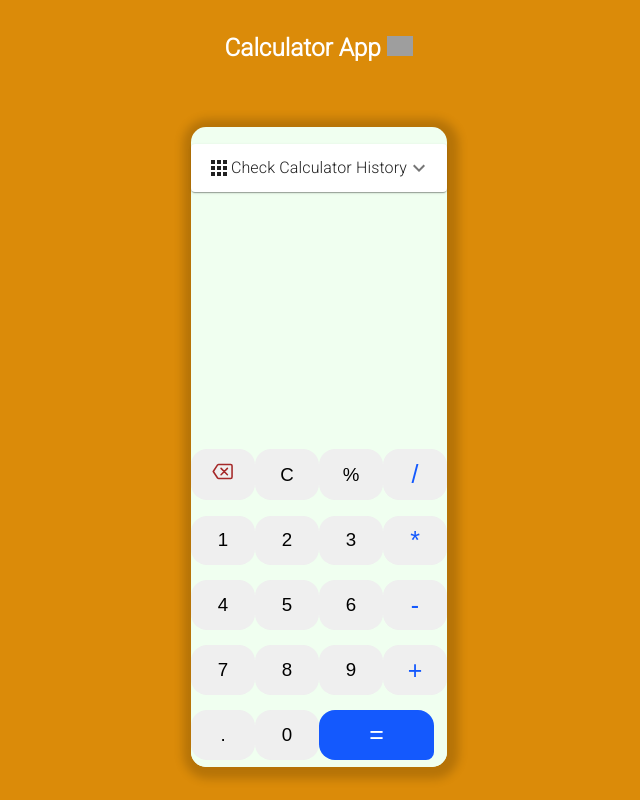
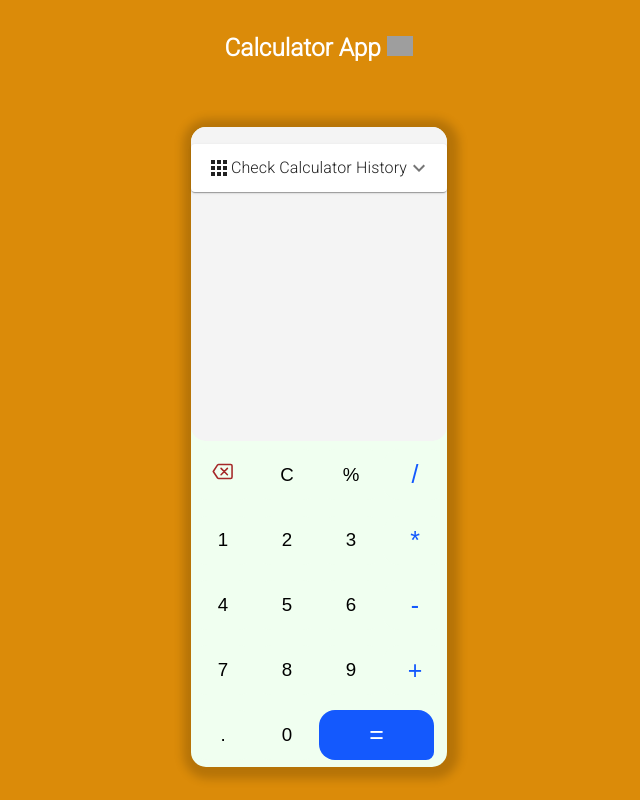
Before and after one commit to YoniB1995/mini-calculator-task, a React (Create React App) app: page / in a window 1280 px wide. Shown: the whole page, without its empty margins (321-961 px from the left). Built offline with nearby package versions, Linux system fonts and the light colour scheme; grey boxes are pictures that could not be loaded.

Commit message:
added keypress events

```diff
--- a/src/components/Buttons/Buttons.css
+++ b/src/components/Buttons/Buttons.css
@@ -1,8 +1,6 @@
 .btns {
   display: flex;
   flex-wrap: wrap;
-  background-color: honeydew;
-  border-radius: 15px;
 }
 
 .btns button {
@@ -16,6 +14,7 @@
   cursor: pointer;
   outline: none;
   border-radius: 1rem;
+  background-color: honeydew;
 }
 
 .btns button:hover {
--- a/src/components/Calculator/Calculator.jsx
+++ b/src/components/Calculator/Calculator.jsx
@@ -7,7 +7,7 @@ import Display from "../Display/Display";
 import Buttons from "../Buttons/Buttons";
 
 function Calculator() {
-  const { addToHistory, state } = useContext(HistoryContext);
+  const { addToHistory } = useContext(HistoryContext);
   const [numbersDisplay, setNumbersDisplay] = useState("");
   const [numberDisplay2, setNumberDisplay2] = useState("");
   const [operatorClick, setOperatorClick] = useState("");
@@ -17,6 +17,18 @@ function Calculator() {
   const [operator2, setOperator2] = useState(true);
   const [primaryClick, setPrimaryClick] = useState(false);
   const [primaryCalculate, setPrimaryCalculate] = useState(false);
+
+  const keyEnabledArray = Array(222).fill(true);
+  document.onkeydown = function (e) {
+    if (keyEnabledArray[e.key]) {
+      keyEnabledArray[e.key] = false;
+    }
+  };
+
+  document.onkeyup = function (e) {
+    keyEnabledArray[e.key] = true;
+    handleCalculation(e.key);
+  };
 
   const [calculate, setCalculate] = useState({
     primaryNum: "",
@@ -35,7 +47,7 @@ function Calculator() {
         calculate.primaryNum += num;
         setNumbersDisplay(numbersDisplay + num);
         calculate.finalNum = "";
-      } else if (num === "backspace") {
+      } else if (num === "backspace" || num === "Backspace") {
         setCalculate({
           primaryNum: calculate.primaryNum.slice(0, -1),
           operator: "",
@@ -153,7 +165,7 @@ function Calculator() {
       getOperator(num);
     } else if (num === "C") {
       clearNumbers();
-    } else if (num === "=") {
+    } else if (num === "=" || num === "Enter") {
       if (calculate.secondNum !== "") {
         handleOperators(num);
       } else {
--- a/src/components/Display/Display.css
+++ b/src/components/Display/Display.css
@@ -4,6 +4,8 @@
   display: flex;
   flex-direction: column;
   justify-content: flex-end;
+  background-color: #f4f4f4;
+  border-radius: 15px;
 }
 
 p {
--- a/src/components/SimpleAccordion/SimpleAccordion.jsx
+++ b/src/components/SimpleAccordion/SimpleAccordion.jsx
@@ -27,8 +27,8 @@ export default function SimpleAccordion() {
               <ul style={{ listStyleType: "none" }}>
                 {state
                   .filter((history) => typeof history !== "number")
-                  .map((history) => (
-                    <li>{history}</li>
+                  .map((history, i) => (
+                    <li key={`${history}${i}`}>{history}</li>
                   ))}
               </ul>
             ) : (
```
